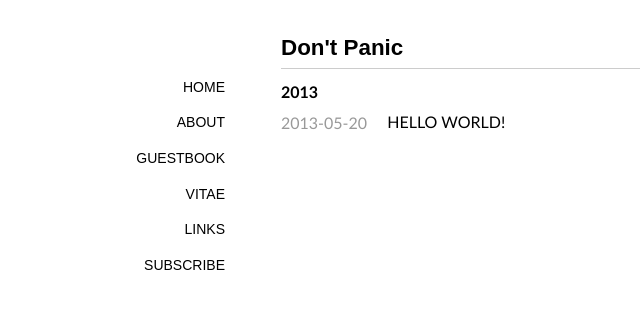
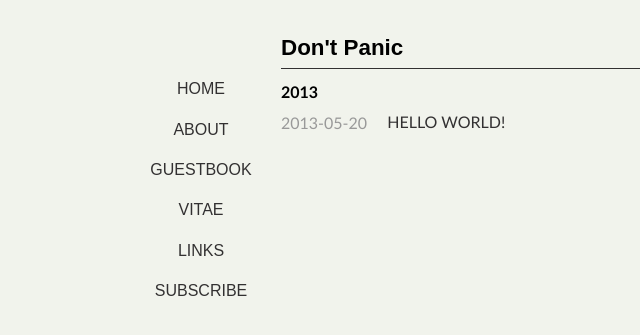
Before and after one commit to yufree/blog, a Jekyll site: the page built from index.md, in a window 1280 px wide. Shown: the top 335 px of the page, without its empty margins (59-699 px from the left). Built offline with Jekyll 4.4.1, drawn with Linux system fonts in a browser that asks for light colours; some web fonts are replaced; Markdown is read by kramdown in place of the engine named in the settings.

Commit message:
color changed into Rim Ice

```diff
--- a/media/css/style.css
+++ b/media/css/style.css
@@ -17,7 +17,7 @@ body
     font-size:14px;
     font-family:"Galdeano","Hiragino Sans GB","Microsoft YaHei",Trebuchet,"Trebuchet MS",Tahoma,"Lucida Grande","Lucida Sans Unicode",Verdana,sans-serif;
     color:#000000;
-    background-color:#ffffff;
+    background-color:#f1f3ec;
 }
 *
 {
@@ -28,21 +28,21 @@ body
 }
 a
 {
-    color:#000000;
+    color:#323031;
     text-decoration:none;
 }
 a:hover
 {
-    color:#00bfff;
+    color:#c8d0d3;
     text-decoration:underline;
 }
 hr
 {
     margin:1em 0;
     border-top:1px
-    dashed #d0d0d0;
+    dashed #848a91;
     border-bottom:1px
-    dashed #f9f9f9;
+    dashed #848a91;
 }
 p
 {
@@ -72,7 +72,7 @@ blockquote
 {
     display:block;
     text-align:justify;
-    border-left:4px solid #eeeeee;
+    border-left:4px solid #c8d0d3;
 }
 blockquote
 {
@@ -125,28 +125,28 @@ blockquote p
 header
 {
     padding:.5em 0;
-    border-bottom: 1px solid #cccccc;}
+    border-bottom: 1px solid #323031;}
 nav
 {
     font-family:"Electrolize",sans-serif;
-    font-size:14px;
+    font-size:16px;
     text-transform:uppercase;
     float:left;
-    margin-left:-12em;
-    width:9em;
-    text-align:right;
+    margin-left:-10em;
+    width:10em;
+    text-align:center;
 }
 nav a
 {
     display:block;
     padding:.7em 1em;
-    color:#000000;
+    color:#323031;
 }
 nav a:hover
 {
-    background-color:#5f9ea0;
+    background-color:#c8d0d3;
     text-decoration:none;
-    color:#6495ed;
+    color:#323031;
     -webkit-transition:color .2s linear;
 }
 .post
@@ -181,7 +181,7 @@ pre,code
     font-size:13px;
 }
 code
-{background-color:#F7F7F7;}
+{background-color:#848a91;}
 embed,object,iframe
 {
     display:block;
```
